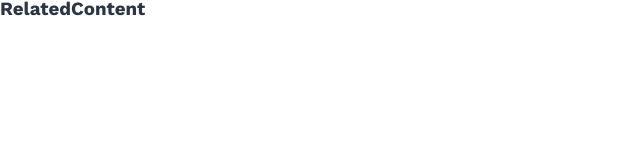
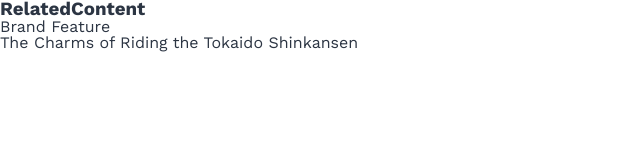
Before and after one commit to kobayashiwa/for-if-else, a plain HTML site: page index.html in a window 1280 px wide. Shown: the whole page, without its empty margins (0-640 px from the left). Drawn offline with nearby package versions, Linux system fonts and the light colour scheme.

Commit message:
“テキストの枠を追加”

```diff
--- a/index.html
+++ b/index.html
@@ -16,6 +16,10 @@
             <div class="Cards">
                 <div class="CardPreview">
                     <div class="Cover"></div>
+                    <div class="caption">
+                        <p class="category">Brand Feature</p>
+                        <p class="titile">The Charms of Riding the Tokaido Shinkansen</p>
+                    </div>
                 </div>
             </div>
         </div>
```
